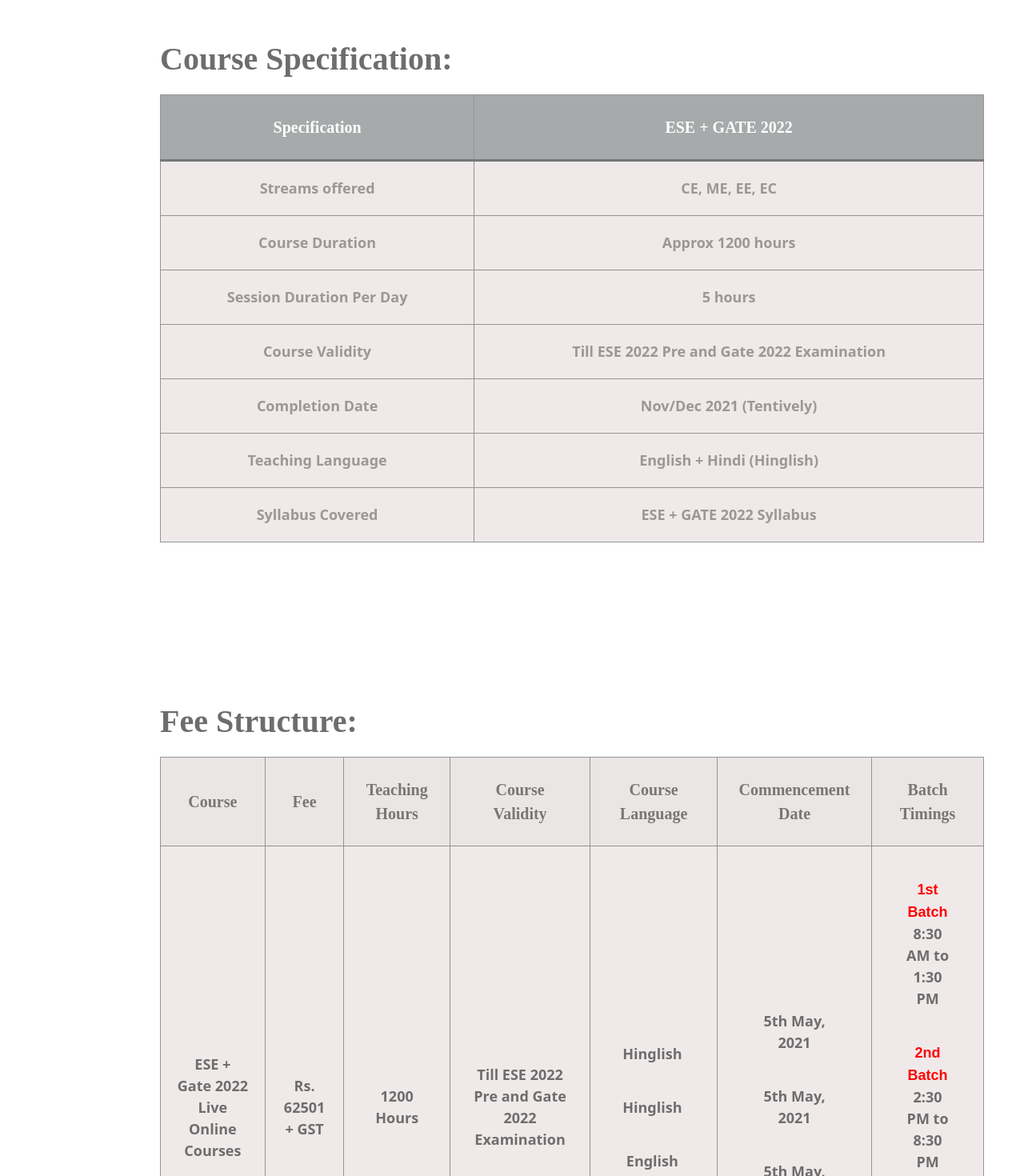
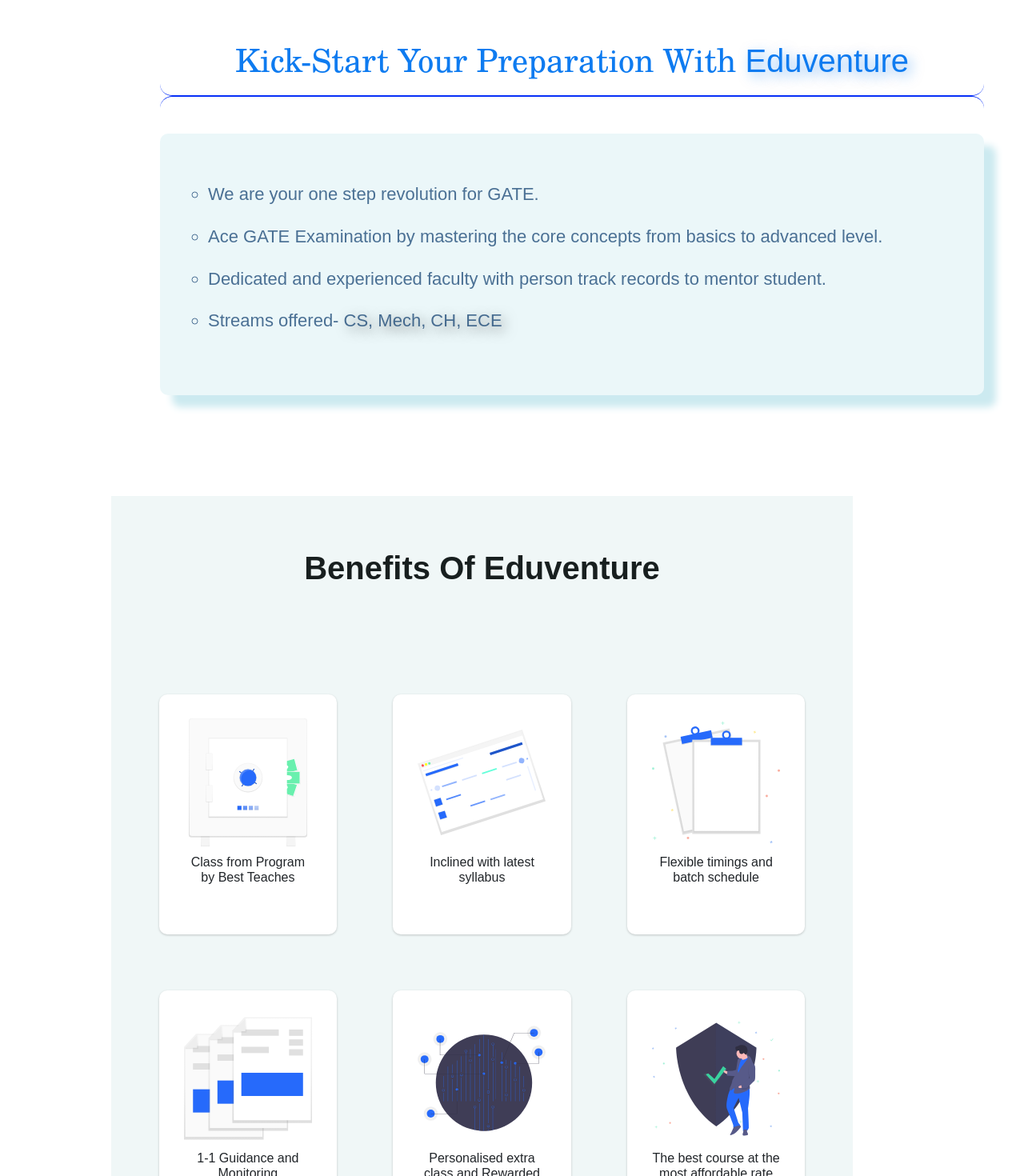
Before and after one commit to ajay1999kumar/Project-StartUp_website, a React (Create React App) app in the folder landing_page/: page /courses in a window 1280 px wide. Shown: the part 180-1650 px from the top of the page at 80% size. Built offline with nearby package versions, Linux system fonts and the light colour scheme.

Commit message:
gate preparation section added

```diff
--- a/landing_page/src/components/CourseSpecificationTable/SpecificationTable.css
+++ b/landing_page/src/components/CourseSpecificationTable/SpecificationTable.css
@@ -1,7 +1,7 @@
 .table-container{
     max-width: 1500px;
     padding: 50px 50px 50px 50px ;
-    margin: 100px 0 50px 150px;
+    margin: 200px 0 50px 150px;
 
 
 }
--- a/landing_page/src/components/FeeTable/FeeTable.css
+++ b/landing_page/src/components/FeeTable/FeeTable.css
@@ -9,6 +9,7 @@
     border: 1px solid #969393;
     text-align: center;
     background: #f0e9e9;
+
 
 }
 
--- /dev/null
+++ b/landing_page/src/components/GatePrepSection.css
@@ -0,0 +1,65 @@
+.prep-container{
+    max-width: 1500px;
+    padding: 50px 50px 50px 50px ;
+    margin: 100px 0 250px 150px;
+
+}
+
+.prep-wrapper{
+    background:rgba(204, 234, 240,0.4);
+    padding: 50px 50px 50px 60px ;
+    margin: 0 0 0 0;
+    border-radius: 10px;
+    box-shadow: 15px 15px 10px  rgba(204, 234, 240,1);
+
+}
+.prep-heading{
+    text-align: center;
+    font-family: New Century Schoolbook, TeX Gyre Schola, serif;
+    font-weight: 200;
+    font-stretch: ultra-expanded;
+    padding-bottom: 0px;
+    color: rgba(14, 123, 240,1);
+
+
+
+}
+.prep-list{
+    list-style-type: circle;
+    font-size: 22px;
+    line-height: 2.4;
+    font-family: New Century Schoolbook, TeX Gyre Schola, serif;
+    color: rgba(6, 54, 105,0.7);
+}
+
+.prep-hr{
+
+    overflow: visible; /* For IE */
+    height: 30px;
+    border-style: solid;
+    border-color: rgb(7, 47, 247);
+    border-width: 1px 0 0 0;
+    border-radius: 20px
+
+
+}
+.prep-hr:before { /* Not really supposed to work, but does */
+    display: block;
+    content: "";
+    height: 30px;
+    margin-top: -31px;
+    border-style: solid;
+    border-color: rgb(7, 47, 247);
+    border-width: 0 0 1px 0;
+    border-radius: 20px;
+}
+
+#prep-brand{
+
+    text-shadow: 5px 5px 15px rgba(14, 123, 240,0.5);
+}
+
+#prep-subjects{
+
+    text-shadow: 5px 5px 15px rgba(20, 20, 20,0.5);
+}
--- /dev/null
+++ b/landing_page/src/components/GatePrepSection.js
@@ -0,0 +1,23 @@
+import React from 'react';
+import './GatePrepSection.css';
+
+ function GatePrepSection() {
+
+    return (
+        <div className="prep-container">
+            <h1 className="prep-heading">Kick-Start Your Preparation With <span id="prep-brand">Eduventure</span></h1>
+            <hr className="prep-hr"/>
+            <div className="prep-wrapper">
+                <ul className="prep-list">
+                    <li>We are your one step revolution for GATE.</li>
+                    <li>Ace GATE Examination by mastering the core concepts from basics to advanced level.</li>
+                    <li>Dedicated and experienced faculty with person track records to mentor student.</li>
+                    <li>Streams offered- <span id="prep-subjects">CS, Mech, CH, ECE</span></li>
+                </ul>
+            </div>
+
+        </div>
+    )
+}
+
+export default GatePrepSection
--- a/landing_page/src/components/Services/ServiceElements.js
+++ b/landing_page/src/components/Services/ServiceElements.js
@@ -3,6 +3,8 @@
 export const ServicesContainer= styled.div`
 height:1000px;
 display:flex;
+margin-right:75px;
+
 
 flex-direction:column;
 justify-content:center;
@@ -10,7 +12,7 @@
 background:#fff;
 
 @media screen and (max-width:768px){
-    height:1100px;
+    height:1000px;
 }
 
 @media screen and (max-width:480px){
@@ -18,7 +20,7 @@
 }
 `
 export const ServicesfluidContainer= styled.div`
-width:80%;
+width:77%;
 display:flex;
 flex-direction:column;
 align-items:center;
--- a/landing_page/src/components/Services/index.js
+++ b/landing_page/src/components/Services/index.js
@@ -12,40 +12,29 @@
 
 
 
-const Services = () => {
+const Services = ({topHeading,heading1,card}) => {
     return (
         <ServicesContainer id="services">
             <ServicesfluidContainer>
-            <ServicesTopHeading>Why learn on Eduventure</ServicesTopHeading>
-            <ServicesH1>We help you to achieve the best results...</ServicesH1>
+            <ServicesTopHeading>{topHeading}</ServicesTopHeading>
+            <ServicesH1>{heading1}</ServicesH1>
             <ServicesWrapper >
-                <ServicesCard>
-                    <ServicesIcon src={'images/svg-5.svg'}/>
-                    <ServicesH2>The best teacher in the industry from IIT, NIT, having rich experience</ServicesH2>
+              {
+                card.map((data)=>{
+                    return(
+                        <ServicesCard>
+                    <ServicesIcon src={data.img}/>
+                    <ServicesH2>{data.heading2}</ServicesH2>
                 </ServicesCard>
-                <ServicesCard>
-                    <ServicesIcon src={'images/svg-6.svg'}/>
-                    <ServicesH2>Personalised content and adaptive teaching</ServicesH2>
-                </ServicesCard>
-                <ServicesCard>
-                    <ServicesIcon src={'images/svg-7.svg'}/>
-                    <ServicesH2>Live and Interactive</ServicesH2>
-                </ServicesCard>
-                <ServicesCard>
-                    <ServicesIcon src={'images/svg-8.svg'}/>
-                    <ServicesH2>Concept Building through interactive quizes and regular assessments</ServicesH2>
-                </ServicesCard>
-                <ServicesCard>
-                    <ServicesIcon src={'images/svg-3.svg'}/>
-                    <ServicesH2>Most affordable int the market</ServicesH2>
-                </ServicesCard>
-                <ServicesCard>
-                    <ServicesIcon src={'images/svg-4.svg'}/>
-                    <ServicesH2>Personal monitoring and career guidance</ServicesH2>
-                </ServicesCard>
+                    )
+
+                })
+              }
+
             </ServicesWrapper>
            </ServicesfluidContainer>
         </ServicesContainer>
+
     )
 }
 
--- a/landing_page/src/components/pages/CoursePage/Course.js
+++ b/landing_page/src/components/pages/CoursePage/Course.js
@@ -1,10 +1,15 @@
 import React from 'react'
 import { SpecificationTable } from '../../CourseSpecificationTable/SpecificationTable'
 import FeeTable from '../../FeeTable/FeeTable'
+import GatePrepSection from '../../GatePrepSection'
+import Services from '../../Services';
+import {service2} from '../HomePage/Data'
 
  function Course() {
     return (
         <div>
+            <GatePrepSection/>
+            <Services {...service2}/>
             <SpecificationTable/>
            <FeeTable/>
         </div>
--- a/landing_page/src/components/pages/HomePage/Data.js
+++ b/landing_page/src/components/pages/HomePage/Data.js
@@ -69,3 +69,73 @@
     alt: 'Vault',
     isForm:''
   };
+
+  export const service1={
+    topHeading:'Why learn on Eduventure',
+    heading1:'We help you to achieve the best results...',
+    card:[
+      {
+        img:'images/svg-5.svg',
+        heading2:'The best teacher in the industry from IIT, NIT, having rich experience'
+      },
+      {
+        img:'images/svg-6.svg',
+        heading2:'Personalised content and adaptive teaching'
+      },
+      {
+        img:'images/svg-7.svg',
+        heading2:'Live and Interactive'
+      },
+      {
+        img:'images/svg-8.svg',
+        heading2:'Concept Building through interactive quizes and regular assessments'
+      },
+      {
+        img:'images/svg-3.svg',
+        heading2:'Most affordable int the market'
+      },
+      {
+        img:'images/svg-4.svg',
+        heading2:'Personal monitoring and career guidance'
+      }
+    ]
+  }
+
+  export const service2={
+    topHeading:'Benefits Of Eduventure',
+    heading1:'',
+    card:[
+      {
+        img:'images/svg-5.svg',
+        heading2:'Class from Program by Best Teaches'
+      },
+      {
+        img:'images/svg-6.svg',
+        heading2:'Inclined with latest syllabus'
+      },
+      {
+        img:'images/svg-7.svg',
+        heading2:'Flexible timings and batch schedule'
+      },
+      {
+        img:'images/svg-8.svg',
+        heading2:'1-1 Guidance and Monitoring'
+      },
+      {
+        img:'images/svg-3.svg',
+        heading2:'Personalised extra class and Rewarded lectures'
+      },
+      {
+        img:'images/svg-4.svg',
+        heading2:'The best course at the most affordable rate'
+      },
+      {
+        img:'images/svg-6.svg',
+        heading2:'Concept Buidling with updated study materials and handouts'
+      },
+      {
+        img:'images/svg-3.svg',
+        heading2:'Subject with assessments and performance evaluation'
+      }
+    ]
+  }
--- a/landing_page/src/components/pages/HomePage/Home.js
+++ b/landing_page/src/components/pages/HomePage/Home.js
@@ -3,7 +3,7 @@
 import HeroSection from '../../HeroSection'
 import HeroSection2 from '../../HeroSection2'
 import Services from '../../Services'
-import {homeObjOne,homeObjTwo,homeObjThree,homeObjFour} from './Data'
+import {homeObjOne,homeObjTwo,homeObjThree,homeObjFour,service1} from './Data'
 function Home() {
     return (
         <div>
@@ -11,7 +11,7 @@
 
             <HeroSection {...homeObjThree}/>
 
-            <Services/>
+            <Services{...service1}/>
             <HeroSection2 {...homeObjOne}/>
 
             {/* <HeroSection {...homeObjTwo}/>
```
Also changed, not shown: 1 other file (tests, documents, lock files or other folders).
